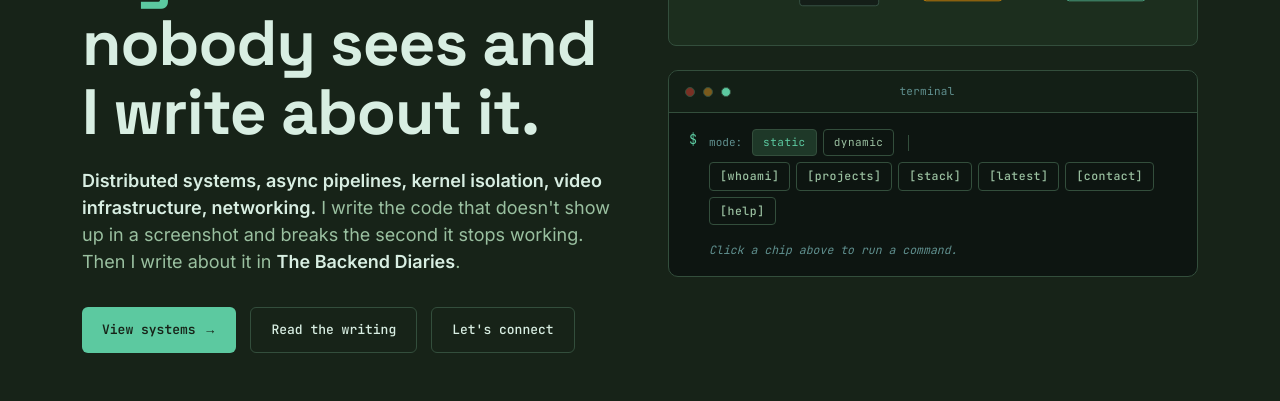
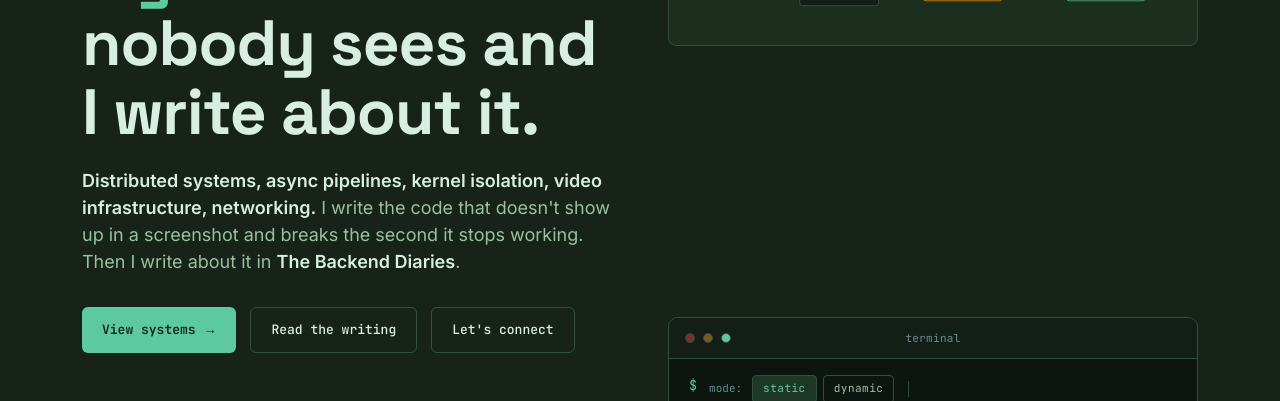
Before and after one commit to Mahboob-A/mahboob.engineer, a Next.js app: page / in a window 1280 px wide. Shown: the part 399-800 px from the top of the page. Built offline with nearby package versions, Linux system fonts and the light colour scheme; no server answers.

Commit message:
Phase 37 — TerminalBlock header customization and Hero right-column layout alignment

```diff
--- a/components/hero/HeroTerminal.tsx
+++ b/components/hero/HeroTerminal.tsx
@@ -150,7 +150,11 @@ function helpBlurb(k: Exclude<RagCommandKey, "help">): string {
   }
 }
 
-export function HeroTerminal() {
+export interface HeroTerminalProps {
+  className?: string;
+}
+
+export function HeroTerminal({ className }: HeroTerminalProps = {}) {
   const reduced = useReducedMotion();
   const [mode, setMode] = useState<Mode>("static");
   const [activeKey, setActiveKey] = useState<RagCommandKey | null>(null);
--- a/components/sections/Hero.tsx
+++ b/components/sections/Hero.tsx
@@ -112,7 +112,7 @@ export function Hero() {
 
           {/* Right column: animated Algocode diagram inside a DiagramPanel
               + an interactive terminal underneath (Phase 7 T7.6). */}
-          <div className="self-start">
+          <div className="flex flex-col justify-between">
             <DiagramPanel
               title="algocode — distributed online judge"
               sub="live request trace · 3 services · rabbitmq · docker rce"
@@ -120,7 +120,7 @@ export function Hero() {
             >
               <AlgocodeDiagram />
             </DiagramPanel>
-            <HeroTerminal />
+            <HeroTerminal className="mt-6 flex-1 flex flex-col justify-between min-h-[280px]" />
           </div>
         </div>
       </div>
--- a/components/ui/TerminalBlock.tsx
+++ b/components/ui/TerminalBlock.tsx
@@ -22,7 +22,9 @@ import { cn } from "@/lib/cn";
 
 export interface TerminalBlockProps {
   /** Centered mono label above the body — e.g. "connect — submit a ticket". */
-  label: string;
+  label?: string;
+  /** Optional custom header center component (overrides label). */
+  headerCenter?: ReactNode;
   /** Body content (forms, prose, status blocks). */
   children: ReactNode;
   /** Optional prompt glyph rendered before each line of children. Defaults to "$". */
@@ -33,6 +35,7 @@ export interface TerminalBlockProps {
 
 export function TerminalBlock({
   label,
+  headerCenter,
   children,
   prompt = "$",
   className,
@@ -44,8 +47,9 @@ export function TerminalBlock({
         className,
       )}
     >
-      {/* Title bar: 3 dots + label */}
-      <div className="border-border bg-surface/40 flex items-center gap-2 border-b px-4 py-3">
+      {/* Title bar: 3 dots + label or custom headerCenter */}
+      <div className="border-border bg-surface/40 flex items-center justify-between border-b px-4 py-3">
+        <div className="flex items-center gap-2">
           <span
             aria-hidden
             className="border-border h-[10px] w-[10px] rounded-full border bg-[var(--dot-red)]"
@@ -60,11 +64,18 @@ export function TerminalBlock({
             aria-hidden
             className="border-border h-[10px] w-[10px] rounded-full border bg-acc"
           />
-        <span className="text-t3 mx-auto font-mono text-[11px] tracking-[0.3px]">
+        </div>
+        <div className="flex-1 flex justify-center items-center text-center">
+          {headerCenter ? (
+            headerCenter
+          ) : label ? (
+            <span className="text-t3 font-mono text-[11px] tracking-[0.3px]">
               {label}
             </span>
-        {/* Filler for symmetric dot row — keeps the label truly centered. */}
-        <span className="w-[58px]" aria-hidden />
+          ) : null}
+        </div>
+        {/* Filler matching the 3 traffic light dots for symmetric centering */}
+        <div className="w-[46px]" aria-hidden />
       </div>
 
       {/* Body — padded, prompt glyph on the left of each child block */}
--- a/progress/work-progress-p37.md
+++ b/progress/work-progress-p37.md
@@ -33,3 +33,32 @@
 
 - `pnpm typecheck` → clean.
 - Code review: `isRagCommand("custom") === true`.
+
+---
+
+## T37.2 — TerminalBlock header customization and Hero right-column layout alignment
+
+**Task status:** done
+**Commit:** `<this commit>`
+**Date:** 2026-07-20
+
+### What shipped
+
+- `components/ui/TerminalBlock.tsx` — added `headerCenter?: ReactNode` prop to `TerminalBlockProps`. Updated the title bar flex layout to center custom controls (e.g. mode toggle buttons) cleanly between the traffic light dots and symmetric right-side filler.
+- `components/sections/Hero.tsx` — updated right column layout container from `self-start` to `flex flex-col justify-between` and passed `className="mt-6 flex-1 flex flex-col justify-between min-h-[280px]"` to `HeroTerminal` so the terminal's bottom border aligns visually with the `StatRow` bottom line on `lg+` screens.
+- `components/hero/HeroTerminal.tsx` — added `HeroTerminalProps` interface with optional `className`.
+- `progress/work-progress-p37.md` — this file.
+
+### Decisions
+
+- **Use `headerCenter` prop over fixed string label.** Adding `headerCenter` allows components like `HeroTerminal` to pass interactive header controls (the mode selector pills) directly into the terminal header bar while keeping `TerminalBlock` generic and reusable.
+- **Flexbox container alignment for Hero right column.** Setting `flex flex-col justify-between` on the right column container ensures the terminal block expands cleanly to match the left column's height.
+
+### Caveats / pending
+
+- Header mode controls will be rendered inside `headerCenter` in T37.3 when `HeroTerminal` is updated.
+
+### Verified
+
+- `pnpm typecheck` → clean.
+- Title bar layout verified for both string `label` and `headerCenter` rendering paths.
```
Lines whose indentation alone changed are shown as unchanged.
